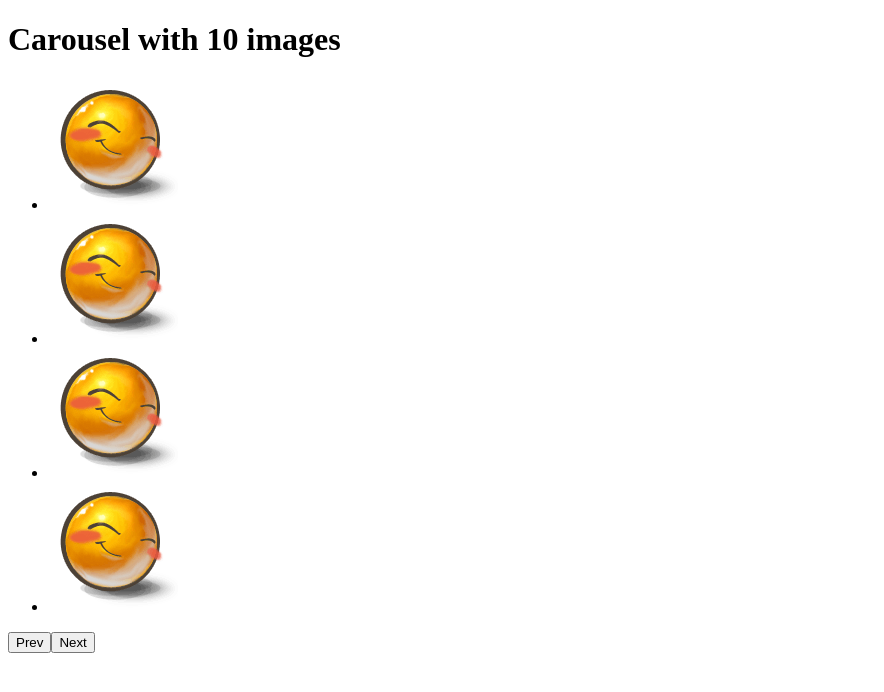
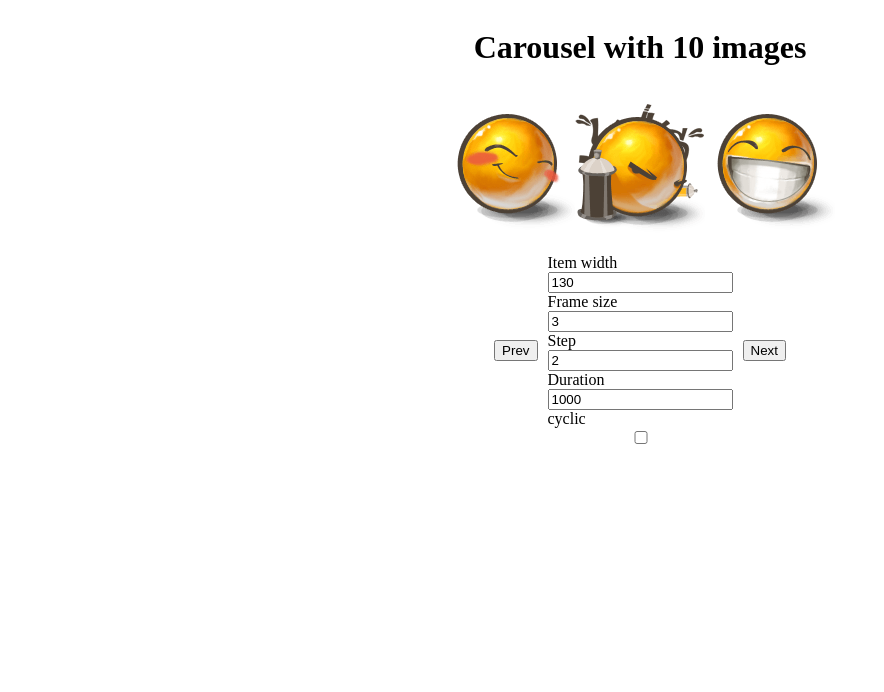
Before and after one commit to mate-academy/react_carousel, a React (Create React App) app: page / in a window 1280 px wide. Shown: the top 692 px of the page, without its empty margins (0-884 px from the left). Built offline with nearby package versions, Linux system fonts and the light colour scheme; the HTML template or start-up script is replaced by a standard one.

Commit message:
add task solution

```diff
--- a/src/App.scss
+++ b/src/App.scss
@@ -1 +1,5 @@
-// style go here
+.App {
+  display: flex;
+  flex-direction: column;
+  align-items: center;
+}
--- a/src/App.tsx
+++ b/src/App.tsx
@@ -1,6 +1,7 @@
 import React from 'react';
 import './App.scss';
 import Carousel from './components/Carousel';
+import { Value } from './types.tsx/Values';
 
 interface State {
   images: string[];
@@ -20,17 +21,45 @@ class App extends React.Component<{}, State> {
       './img/9.png',
       './img/10.png',
     ],
+    itemWidth: '130',
+    frameSize: '3',
+    step: '2',
+    animationDuration: '1000',
+    infinite: false,
+  };
+
+  stateHandler = (value: Value) => {
+    this.setState(state => ({
+      images: state.images,
+      ...value,
+    }));
   };
 
   render() {
-    const { images } = this.state;
+    const {
+      images,
+      itemWidth,
+      frameSize,
+      step,
+      animationDuration,
+      infinite,
+    } = this.state;
 
     return (
       <div className="App">
-        {/* eslint-disable-next-line */}
-        <h1>Carousel with {images.length} images</h1>
+        <h1>
+          {`Carousel with ${images.length} images`}
+        </h1>
 
-        <Carousel />
+        <Carousel
+          images={images}
+          step={step}
+          frameSize={frameSize}
+          itemWidth={itemWidth}
+          animationDuration={animationDuration}
+          infinite={infinite}
+          chengeState={this.stateHandler}
+        />
       </div>
     );
   }
--- a/src/components/Carousel.scss
+++ b/src/components/Carousel.scss
@@ -1 +1,33 @@
-// style go here
+.Carousel {
+  width: 1300px;
+  display: flex;
+  flex-direction: column;
+  align-items: center;
+
+  &__wrapper {
+    // width: 260px;
+    overflow: hidden;
+  }
+
+  &__list {
+    padding: 0;
+    list-style: none;
+    display: flex;
+  }
+
+  &__image {
+    width: 130px;
+    height: 130px;
+  }
+
+  &__controls {
+    display: flex;
+    align-items: center;
+  }
+
+  &__inputs {
+    display: flex;
+    flex-direction: column;
+    margin: 0 10px;
+  }
+}
--- a/src/components/Carousel.tsx
+++ b/src/components/Carousel.tsx
@@ -1,18 +1,165 @@
-import React from 'react';
+import React, { useState } from 'react';
 import './Carousel.scss';
+import { Value } from '../types.tsx/Values';
+import { Input } from './Input';
 
-const Carousel: React.FC = () => (
-  <div className="Carousel">
-    <ul className="Carousel__list">
-      <li><img src="./img/1.png" alt="1" /></li>
-      <li><img src="./img/1.png" alt="2" /></li>
-      <li><img src="./img/1.png" alt="3" /></li>
-      <li><img src="./img/1.png" alt="4" /></li>
-    </ul>
+type Props = {
+  images: string[],
+  step: string,
+  frameSize: string,
+  itemWidth:string,
+  animationDuration: string,
+  infinite: boolean,
+  chengeState: (value: Value) => void;
+};
 
-    <button type="button">Prev</button>
-    <button type="button">Next</button>
-  </div>
-);
+const Carousel: React.FC<Props> = ({
+  images,
+  step,
+  frameSize,
+  itemWidth,
+  animationDuration,
+  infinite,
+  chengeState,
+}) => {
+  const [steps, setSteps] = useState(step);
+  const [frame, setFrame] = useState(frameSize);
+  const [itemWdt, setItemWdt] = useState(itemWidth);
+  const [duration, setDuration] = useState(animationDuration);
+  const [translate, setTranslate] = useState(0);
+  const [cyclic, setCyclic] = useState(infinite);
+
+  // const interval = useRef(null);
+
+  const clickHandler = () => {
+    const value = {
+      step: steps,
+      frameSize: frame,
+      itemWidth: itemWdt,
+      animationDuration: duration,
+      infinite: cyclic,
+    };
+
+    chengeState(value);
+  };
+
+  const buttonHandler = (direction: string) => {
+    switch (direction) {
+      case 'Prev':
+        if (translate < 0) {
+          setTranslate(() => translate + +step * +itemWdt);
+          clickHandler();
+        }
+
+        break;
+      case 'Next':
+        if (Math.abs(translate) < (images.length - +step) * +itemWdt) {
+          setTranslate(() => translate - +step * +itemWdt);
+          clickHandler();
+        }
+
+        break;
+      default:
+        break;
+    }
+  };
+
+  // useEffect(() => {
+  //   if (cyclic) {
+  //     interval.current = setInterval(() => {
+  //       setTranslate(() => translate - +itemWdt);
+  //     }, +animationDuration);
+  //   } else {
+  //     clearInterval(interval.current);
+  //     interval.current = null;
+  //   }
+  //   return () => clearInterval(interval.current);
+  // }, [cyclic]);
+
+  return (
+    <div className="Carousel">
+      <div
+        className="Carousel__wrapper"
+        style={{ width: `${+frameSize * +itemWidth}px` }}
+      >
+        <ul
+          className="Carousel__list"
+          style={{
+            transform: `translateX(${translate}px)`,
+            transition: `transform ${(animationDuration)}ms`,
+          }}
+        >
+          {
+            images.map((img, index) => {
+              return (
+                <li>
+                  <img
+                    src={img}
+                    alt={`${index}`}
+                    key={img}
+                    className="Carousel__image"
+                    style={{
+                      width: `${itemWidth}px`,
+                      height: `${itemWidth}px`,
+                    }}
+                  />
+                </li>
+              );
+            })
+          }
+        </ul>
+      </div>
+      <div className="Carousel__controls">
+        <button type="button" onClick={() => buttonHandler('Prev')}>
+          Prev
+        </button>
+        <div className="Carousel__inputs">
+          <Input
+            labelFor="item-width"
+            type="number"
+            name="Item width"
+            value={itemWdt}
+            method={setItemWdt}
+          />
+
+          <Input
+            labelFor="frame-size"
+            type="number"
+            name="Frame size"
+            value={frame}
+            method={setFrame}
+          />
+
+          <Input
+            labelFor="step"
+            type="number"
+            name="Step"
+            value={steps}
+            method={setSteps}
+          />
+
+          <Input
+            labelFor="animation-duration"
+            type="number"
+            name="Duration"
+            value={duration}
+            method={setDuration}
+          />
+
+          <Input
+            labelFor="cyclic"
+            type="checkbox"
+            name="cyclic"
+            value={duration}
+            method={() => setCyclic(!cyclic)}
+          />
+        </div>
+        <button type="button" onClick={() => buttonHandler('Next')}>
+          Next
+        </button>
+      </div>
+    </div>
+  );
+};
 
 export default Carousel;
--- /dev/null
+++ b/src/components/Input.tsx
@@ -0,0 +1,31 @@
+import React from 'react';
+
+type Props = {
+  labelFor: string,
+  name: string,
+  value: string,
+  type: string,
+  method: (value: string) => void,
+};
+
+export const Input: React.FC<Props> = ({
+  labelFor,
+  name,
+  type,
+  value,
+  method,
+}) => {
+  return (
+    <>
+      <label htmlFor={labelFor}>{name}</label>
+      <input
+        type={type}
+        id={labelFor}
+        value={value}
+        onChange={(e: React.ChangeEvent<HTMLInputElement>) => {
+          method(e.target.value);
+        }}
+      />
+    </>
+  );
+};
--- /dev/null
+++ b/src/types.tsx/Values.tsx
@@ -0,0 +1,7 @@
+export type Value = {
+  step: string,
+  frameSize: string,
+  itemWidth: string,
+  animationDuration: string,
+  infinite: boolean,
+};
```
